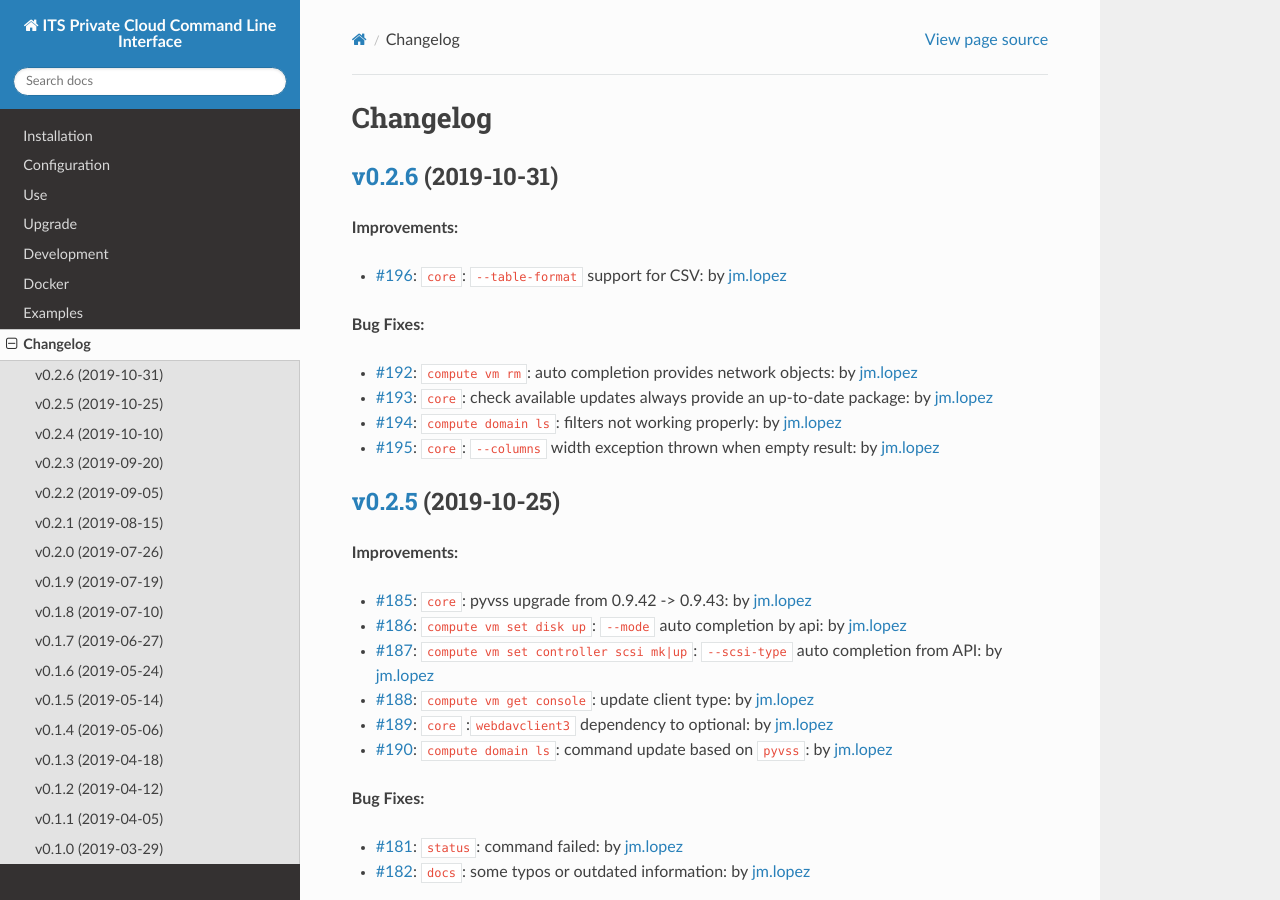
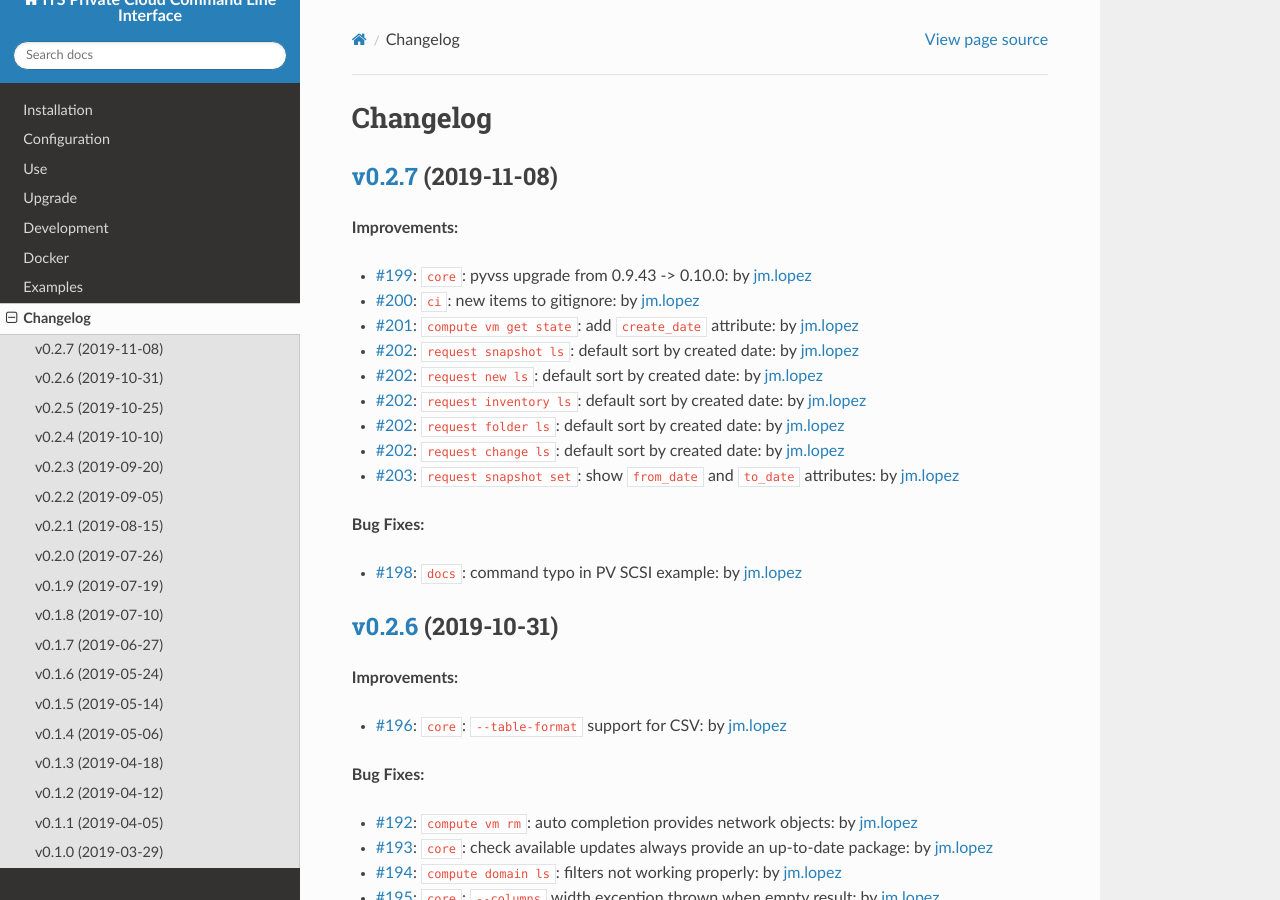
Before and after one commit to EIS-ITS/vss-cli, a Sphinx documentation site: the page built from docs/changelog.rst, in a window 1280 px wide and 900 px high. Built offline with Sphinx 7.4.7 and the Read the Docs theme 2.0.0, drawn with Linux system fonts in a browser that asks for light colours; the version number could not be read and is left out.

Commit message:
Issue #205: 🐛📚missing changelog entry for v0.2.7 - fixes #205

```diff
--- a/docs/changelog.rst
+++ b/docs/changelog.rst
@@ -1,6 +1,26 @@
 =========
 Changelog
 =========
+
+`v0.2.7 <https://gitlab-ee.eis.utoronto.ca/vss/vss-cli/tags/v0.2.7>`_ (2019-11-08)
+==================================================================================
+
+**Improvements:**
+
+- `#199 <https://gitlab-ee.eis.utoronto.ca/vss/vss-cli/issues/199>`_: ``core``: pyvss upgrade from 0.9.43 -> 0.10.0: by `jm.lopez`_
+- `#200 <https://gitlab-ee.eis.utoronto.ca/vss/vss-cli/issues/200>`_: ``ci``: new items to gitignore: by `jm.lopez`_
+- `#201 <https://gitlab-ee.eis.utoronto.ca/vss/vss-cli/issues/201>`_: ``compute vm get state``: add ``create_date`` attribute: by `jm.lopez`_
+- `#202 <https://gitlab-ee.eis.utoronto.ca/vss/vss-cli/issues/202>`_: ``request snapshot ls``: default sort by created date: by `jm.lopez`_
+- `#202 <https://gitlab-ee.eis.utoronto.ca/vss/vss-cli/issues/202>`_: ``request new ls``: default sort by created date: by `jm.lopez`_
+- `#202 <https://gitlab-ee.eis.utoronto.ca/vss/vss-cli/issues/202>`_: ``request inventory ls``: default sort by created date: by `jm.lopez`_
+- `#202 <https://gitlab-ee.eis.utoronto.ca/vss/vss-cli/issues/202>`_: ``request folder ls``: default sort by created date: by `jm.lopez`_
+- `#202 <https://gitlab-ee.eis.utoronto.ca/vss/vss-cli/issues/202>`_: ``request change ls``: default sort by created date: by `jm.lopez`_
+- `#203 <https://gitlab-ee.eis.utoronto.ca/vss/vss-cli/issues/203>`_: ``request snapshot set``: show ``from_date`` and ``to_date`` attributes: by `jm.lopez`_
+
+**Bug Fixes:**
+
+- `#198 <https://gitlab-ee.eis.utoronto.ca/vss/vss-cli/issues/192>`_: ``docs``: command typo in PV SCSI example:  by `jm.lopez`_
+
 
 `v0.2.6 <https://gitlab-ee.eis.utoronto.ca/vss/vss-cli/tags/v0.2.6>`_ (2019-10-31)
 ==================================================================================
--- a/docs/install.rst
+++ b/docs/install.rst
@@ -22,7 +22,7 @@ The fastest way to install VSS CLI is to use `pip`_:
 
 If you are planning to interact with ``vskey-stor`` execute the following command
 
-.. code-block::
+.. code-block:: bash
 
     pip install vss-cli[stor]
 
```
Also changed, not shown: .bumpversion.cfg, 3 other files.
